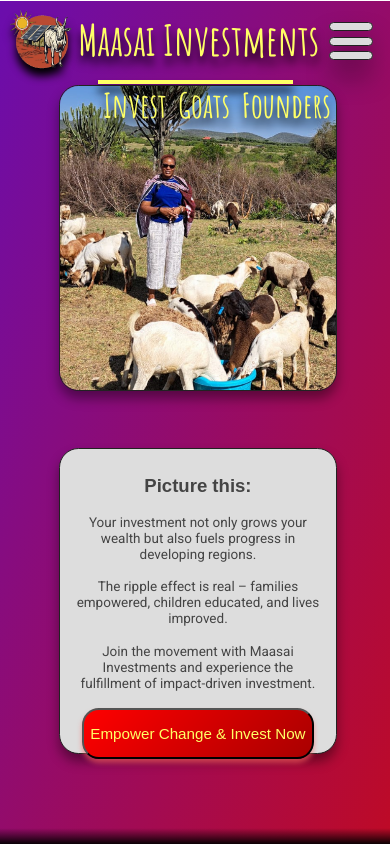
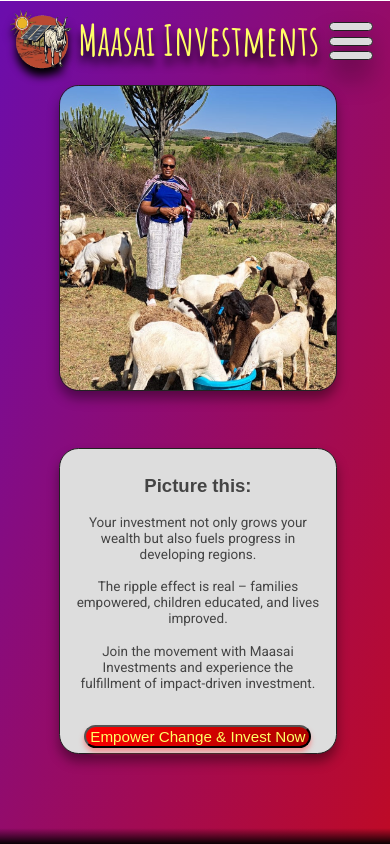
Before and after one commit to martiendejong/maasai, an Angular app: page / in a window 390 px wide. Shown: the top 844 px of the page. Built offline with nearby package versions, Linux system fonts and the light colour scheme.

Commit message:
update css, sizes, menu

```diff
--- a/src/app/app.component.html
+++ b/src/app/app.component.html
@@ -1,6 +1,5 @@
 <app-logo />
 <app-title />
-
 <app-menu/>
 
 <div class="page" id="home">
--- a/src/app/content.scss
+++ b/src/app/content.scss
@@ -1,36 +1,40 @@
-.text p, .text h1, .text h2, .text h3, .text h4 {
-    margin-bottom: 2vh;
+/* layout */
+.text {
+    display: flex;
+    flex-direction: column;
+    align-items: center;
+    text-align: center;
 }
-
-.text h1, .text h2, .text h3, .text h4 {
-    // text-transform: capitalize;
-}
-
-
-
-
-
 .text, .image {
     z-index: 10000;
     background-color: #ddd;
     position: absolute;
     border-radius: 5vw;
     padding: 3vh 3vw 3vh 3vw;
-    font-size: 4vh;
     color: #444;
     box-shadow: 0 2vw 3vw rgba(0, 0, 0, 0.4);
     border: 0.2vw solid #222;
 }
+.image {
+    background-color: #8B4513;
+    padding: 0;
+    width: auto;
+    height: auto;
+    object-fit: cover;
+}
 
-.text {
-    text-align: center;
-    font-size: 3.4vh;
+/* Standard styles */
+.text p, .text h1, .text h2, .text h3, .text h4 {
+    margin-bottom: 2vh;
+}
+
+
+.text h4 {
+    font-family: sans-serif;
 }
 
 .text button,
 .text a {
-    height: 6vh;
-    font-size: 3.4vh;
     border-radius: 2vh;
     margin: auto;
     display: block;
@@ -38,17 +42,38 @@
     padding-right: 1vw;
     box-shadow: 0 1vw 1.5vw rgba(255, 96, 96, 0.6);
     color: #ff6;
+    background: linear-gradient(135deg, #f00, #a90000);
+}
+
+
+
+
+
+
+
+/* sizes */
+.text {
+    font-size: 3.4vh;
+}
+/* Specific styles */
+.text h4 {
+    font-size: 3.2vh;
+}
+/* buttons */
+.text button,
+.text a {
+    height: 6vh;
+    font-size: 3.4vh;
     margin-top: 5vh;
-    background: linear-gradient(135deg, #f00, #a90000);
+}
+.text a {
     cursor: pointer;
     border-width: 2px;
     border-style: outset;
     border-color: buttonborder;
-    padding-block: 1px;
-    padding-inline: 6px;
-    box-sizing: border-box;
+    display: flex;
+    align-items: center;
 }
-
 .text button:hover,
 .text a:hover {
     color: #ff0;
@@ -60,22 +85,7 @@
     background: linear-gradient(135deg, #f22, #a92222);
 }
 
-.image {
-    background-color: #8B4513;
-    padding: 0;
-    width: auto;
-    height: auto;
-    object-fit: cover;
-}
 
-
-
-
-
-.text h4 {
-    font-size: 3.2vh;
-    font-family: sans-serif;
-}
 
 /* portrait */
 @media (min-height: 130vw) {
@@ -85,4 +95,16 @@
     .text p {
         font-size: 2vh;
     }
+
+     .text button,
+     .text a {
+        margin-top: 2vh;
+        font-size: 1.8vh;
+        height: 4vh !important;
+    }
+
+    .text button {
+        margin-top: 2vh;
+        font-size: 1.8vh;
+    }
 }
--- a/src/app/menu/menu.component.scss
+++ b/src/app/menu/menu.component.scss
@@ -61,8 +61,8 @@
         display: block; /* Display the div on devices with high pixel density and small screens */
     }
 
-    .top-menu {
-        display: none;
+    #top-menu {
+        display: none !important;
     }
 }
 
--- a/src/app/screen-martienandsophy/screen-martienandsophy.component.html
+++ b/src/app/screen-martienandsophy/screen-martienandsophy.component.html
@@ -2,8 +2,10 @@
     <p>We are Martien de Jong and Sophy Nashipae.</p>
     <p>Last year, our love story began, inspiring us to explore effective ways of aiding the neediest families.</p>
     <p>Our journey led us to livestock investment, resulting in over 60 goats and sheep sheltered since 2023.</p>
-    <a href="mailto:sofynashipae@gmail.com"><mat-icon aria-hidden="false" aria-label="Email icon" fontIcon="email"></mat-icon> Sophy</a>
-    <a href="mailto:info@martiendejong.nl"><mat-icon aria-hidden="false" aria-label="Email icon" fontIcon="email"></mat-icon> Martien</a>
+    <div>
+        <a href="mailto:sofynashipae@gmail.com"><mat-icon aria-hidden="false" aria-label="Email icon" fontIcon="email"></mat-icon> Sophy</a>
+        <a href="mailto:info@martiendejong.nl"><mat-icon aria-hidden="false" aria-label="Email icon" fontIcon="email"></mat-icon> Martien</a>
+    </div>
 </div>
 <img class="image portrait" src="assets/us_wide.png" />
 <img class="image landscape" src="assets/us.png" />
--- a/src/app/screen-martienandsophy/screen-martienandsophy.component.scss
+++ b/src/app/screen-martienandsophy/screen-martienandsophy.component.scss
@@ -50,6 +50,9 @@
     background: linear-gradient(135deg, #226422, #229933);
 }
 
+.text a {
+
+}
 
 /* portrait */
 @media (min-height: 130vw) {
--- a/src/app/screen-pitch-goat/screen-pitch-goat.component.scss
+++ b/src/app/screen-pitch-goat/screen-pitch-goat.component.scss
@@ -1,24 +1,24 @@
- .text button {
-    background: linear-gradient(135deg, #0af, #39f);
-    box-shadow: 0 1vw 1.5vw rgba(96, 96, 255, 0.6);
-}
-
- .text button:hover {
-    background: linear-gradient(135deg, #6af, #99f);
-}
-
- .text {
+/* layout */
+.text {
     top: 20vh;
     left: 10vw;
     width: 40vw;
     height: 45vh;
 }
-
  .image {
     top: 20vh;
     left: 62vw;
     width: 29vw;
     height: 51vh;
+}
+
+/* button colors */
+.text button {
+    background: linear-gradient(135deg, #0af, #39f);
+    box-shadow: 0 1vw 1.5vw rgba(96, 96, 255, 0.6);
+}
+ .text button:hover {
+    background: linear-gradient(135deg, #6af, #99f);
 }
 
 /* portrait */
@@ -37,9 +37,4 @@
         width: 71vw;
         height: 36vh;
     }
-
-     .text button {
-        margin-top: 2vh;
-        font-size: 1.8vh;
-    }
 }
--- a/src/app/screen-pitch-invest/screen-pitch-invest.component.scss
+++ b/src/app/screen-pitch-invest/screen-pitch-invest.component.scss
@@ -1,14 +1,10 @@
-.text p {
-    font-size: 2.8vh;
-}
-
+/* layout */
 .text {
     top: 20vh;
     left: 45vw;
     width: 40vw;
     height: 45vh;
 }
-
 .image {
     top: 20vh;
     left: 10vw;
@@ -16,16 +12,15 @@
     height: 51vh;
 }
 
+.text p {
+    font-size: 2.8vh;
+}
+
 /* portrait */
 @media (min-height: 130vw) {
 
     .text p {
         font-size: 1.6vh;
-    }
-
-    .text button {
-        margin-top: 2vh;
-        font-size: 1.8vh;
     }
 
     .text {
```
